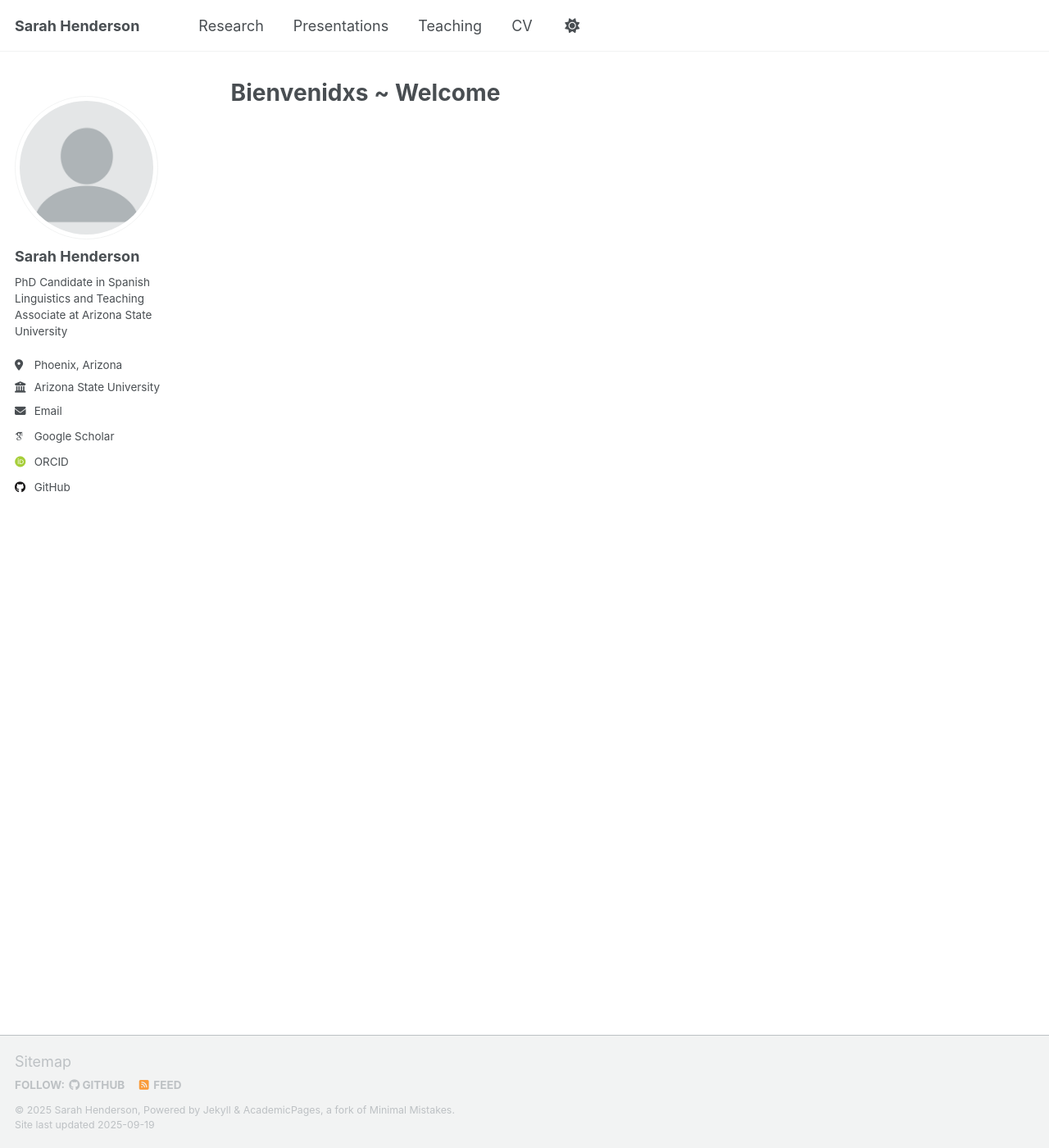
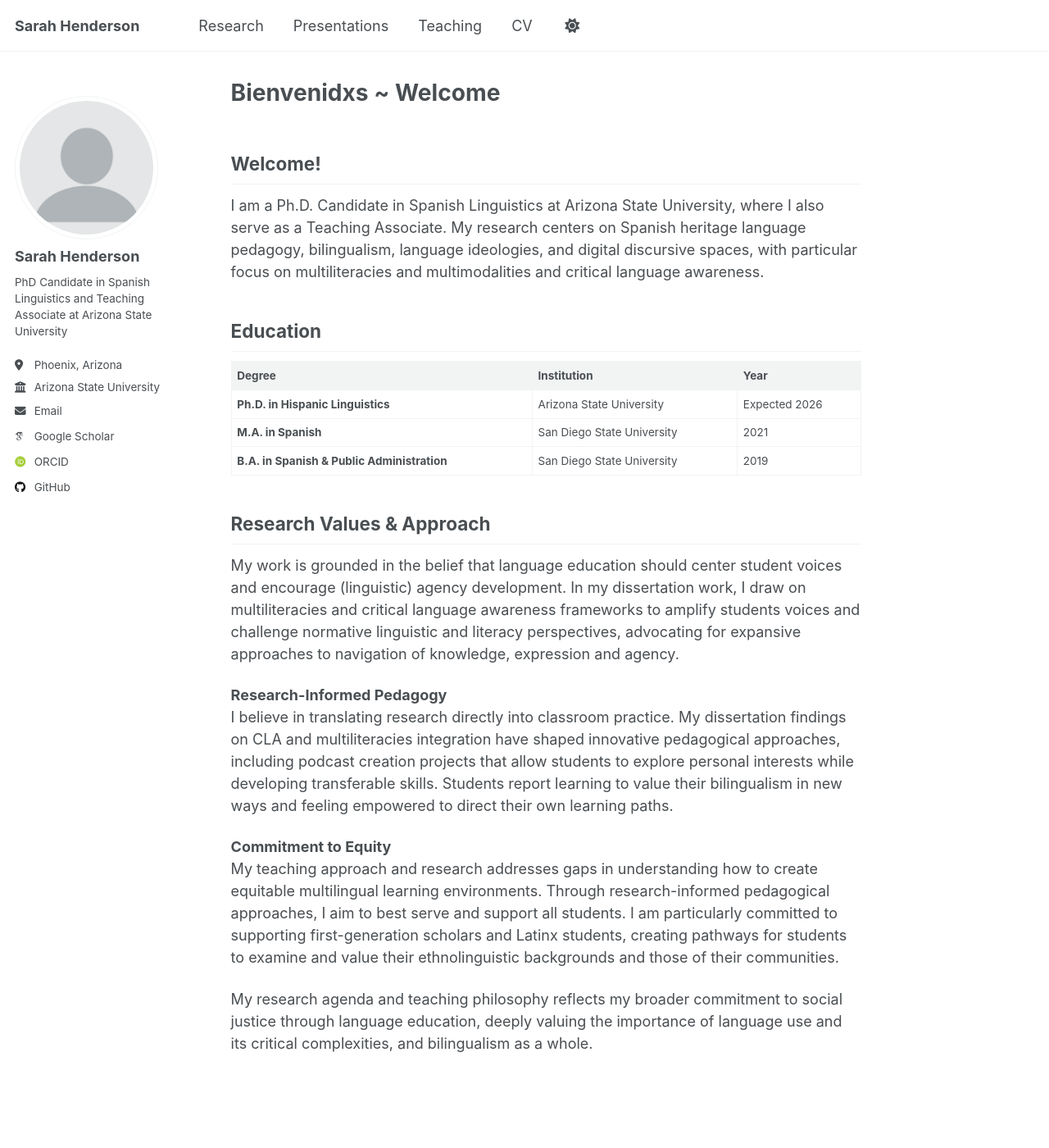
Before and after one commit to sarah-e-henderson/sarah-e-henderson.github.io, a Jekyll site: the page built from _pages/about.md, in a window 1280 px wide and 1400 px high. Shown: the whole window at 82% size. Built offline with Jekyll 4.4.1, drawn with Linux system fonts in a browser that asks for light colours; some web fonts are replaced; a script that is not in the unit is left out.

Commit message:
Update about.md

```diff
--- a/_pages/about.md
+++ b/_pages/about.md
@@ -6,3 +6,27 @@ redirect_from:
   - /about/
   - /about.html
 ---
+
+## Welcome!
+
+I am a Ph.D. Candidate in Spanish Linguistics at Arizona State University, where I also serve as a Teaching Associate. My research centers on Spanish heritage language pedagogy, bilingualism, language ideologies, and digital discursive spaces, with particular focus on multiliteracies and multimodalities and critical language awareness.
+
+## Education
+
+| Degree | Institution | Year |
+|--------|-------------|------|
+| **Ph.D. in Hispanic Linguistics** | Arizona State University | Expected 2026 |
+| **M.A. in Spanish** | San Diego State University | 2021 |
+| **B.A. in Spanish & Public Administration** | San Diego State University | 2019 |
+
+## Research Values & Approach
+
+My work is grounded in the belief that language education should center student voices and encourage (linguistic) agency development. In my dissertation work, I draw on multiliteracies and critical language awareness frameworks to amplify students voices and challenge normative linguistic and literacy perspectives, advocating for expansive approaches to navigation of knowledge, expression and agency.
+
+**Research-Informed Pedagogy**
+I believe in translating research directly into classroom practice. My dissertation findings on CLA and multiliteracies integration have shaped innovative pedagogical approaches, including podcast creation projects that allow students to explore personal interests while developing transferable skills. Students report learning to value their bilingualism in new ways and feeling empowered to direct their own learning paths.
+
+**Commitment to Equity**
+My teaching approach and research addresses gaps in understanding how to create equitable multilingual learning environments. Through research-informed pedagogical approaches, I aim to best serve and support all students. I am particularly committed to supporting first-generation scholars and Latinx students, creating pathways for students to examine and value their ethnolinguistic backgrounds and those of their communities.
+
+My research agenda and teaching philosophy reflects my broader commitment to social justice through language education, deeply valuing the importance of language use and its critical complexities, and bilingualism as a whole.
```
